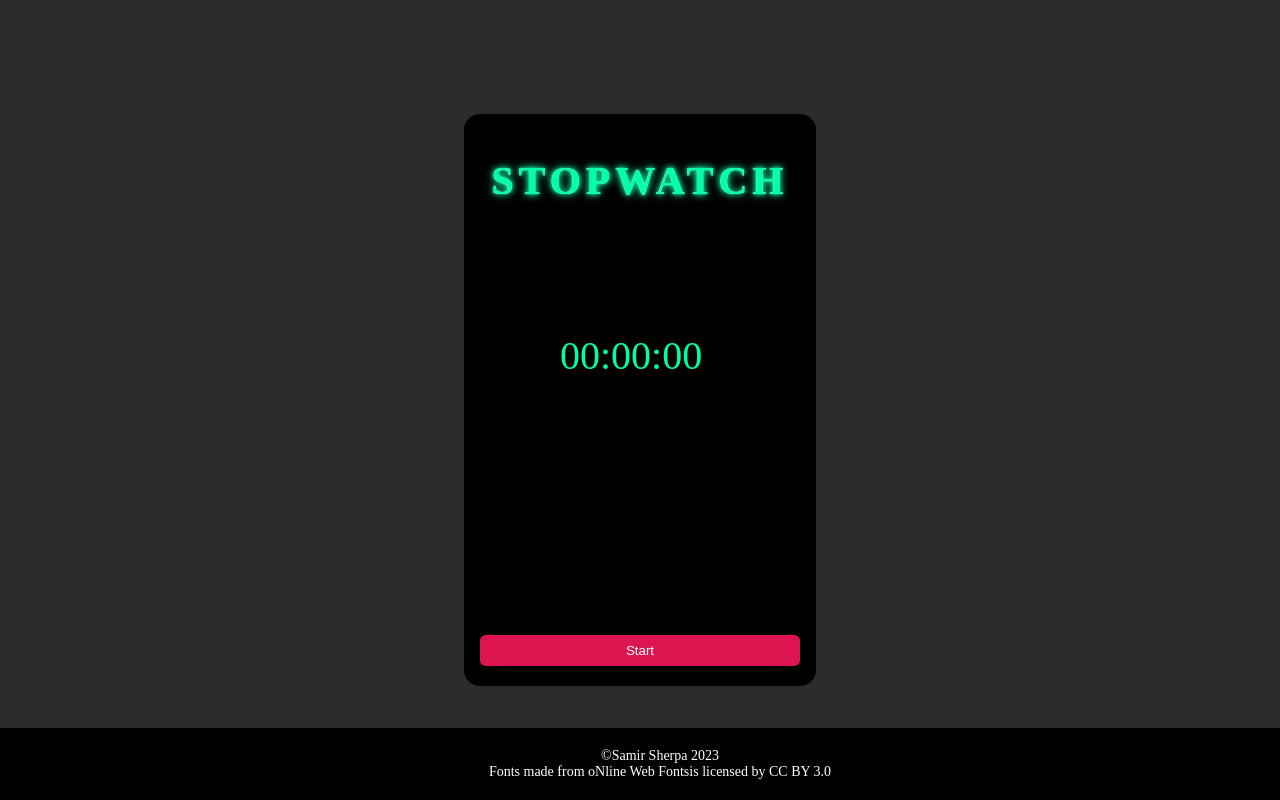
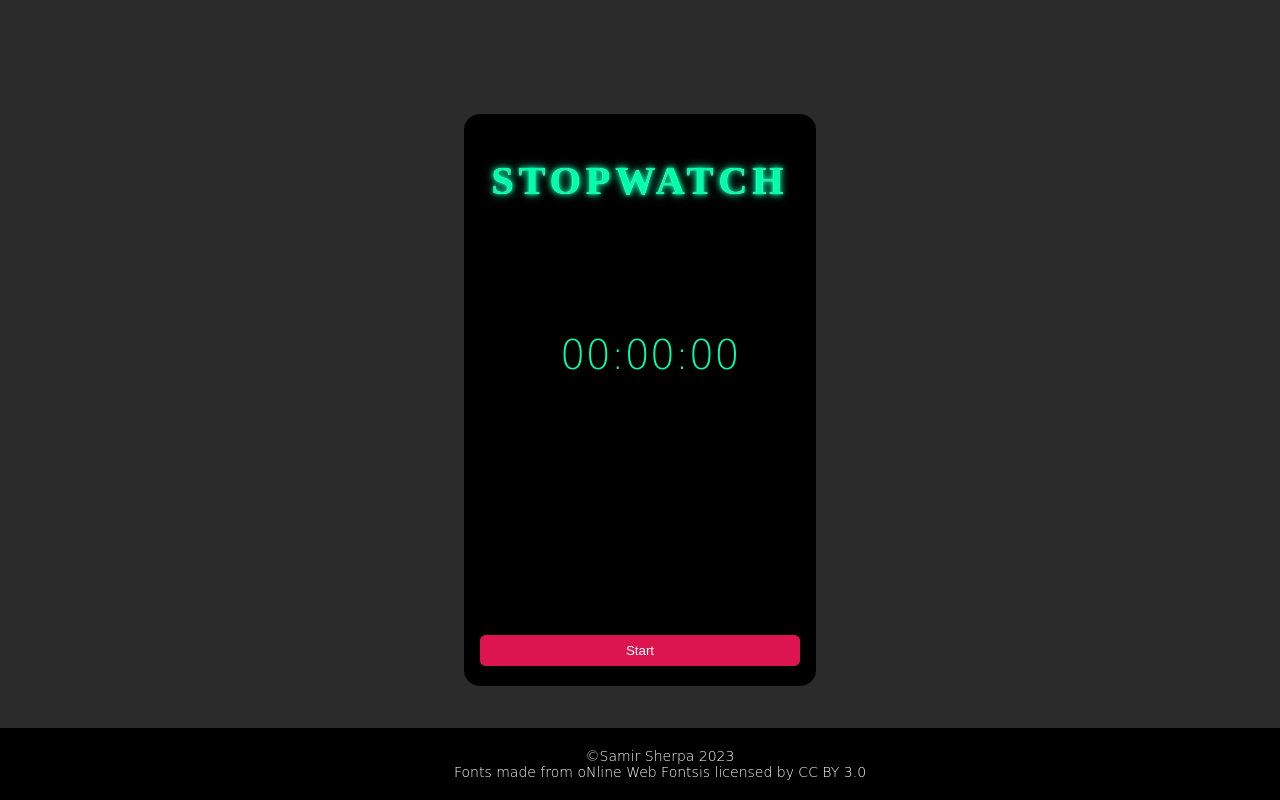
Before and after one commit to WebDevSimmer/Stopwatch-JS, a plain HTML site: page index.html in a window 1280 px wide. Drawn offline with Linux system fonts and the light colour scheme; a web font is replaced by a local one.

Commit message:
Update style.css

```diff
--- a/style.css
+++ b/style.css
@@ -1,11 +1,7 @@
 @import url(//db.onlinewebfonts.com/c/001f92d59a64338e706b15a97a1f615f?family=StopwatchW00-Regular);
-@font-face {
-  font-family: 'StopwatchW00-Regular';
-  src: url(Stopwatch\ W00\ Regular.svg);
-}
 
 body{
-    font-family: 'StopwatchW00-Regular';
+    font-family:'StopwatchW00-Regular',cursive;
     width: 100vw;
     height: 100vh;
     margin: 0;
@@ -14,6 +10,7 @@ body{
     place-content: center;
     background-color: rgba(0, 0, 0, 0.833);
 }
+
 button{
     background-color: rgb(220, 20, 80);
     color: white;
```
